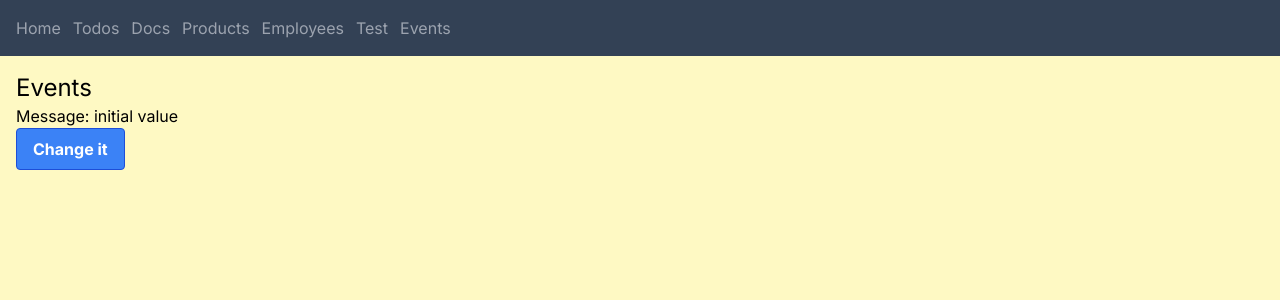
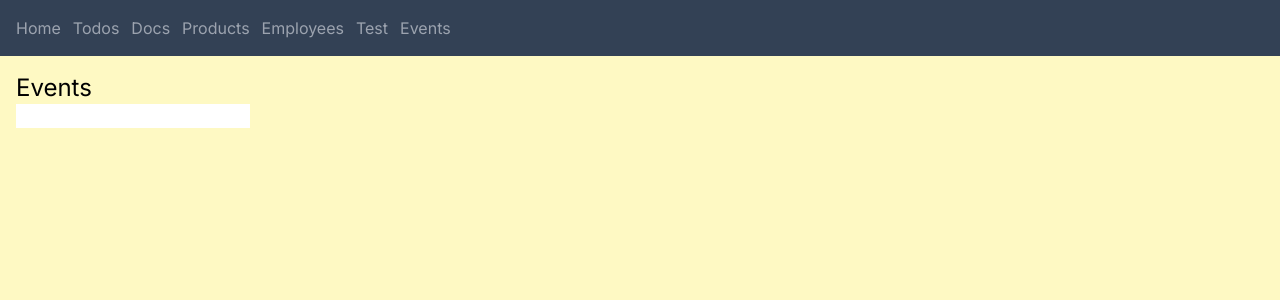
Before and after one commit to edwardtanguay/et823-nextjs-app, a Next.js app: page /events in a window 1280 px wide. Shown: the top 300 px of the page. Built offline with nearby package versions, Linux system fonts and the light colour scheme.

Commit message:
testing layouttodos

```diff
--- /dev/null
+++ b/app/(dashboard)/todos/layout.tsx
@@ -0,0 +1,10 @@
+import NewTodoForm from "@/components/NewTodoForm"
+
+const TodoLayout = ({ children }: { children: React.ReactNode }) => {
+	<>
+		<NewTodoForm />
+		<div>{children}</div>
+	</>
+}
+
+export default TodoLayout
--- a/components/NewTodoForm.tsx
+++ b/components/NewTodoForm.tsx
@@ -1,19 +1,13 @@
-"use client"
-import { useState } from 'react';
 
-const NewTodoForm = () => {
-	const [message, setMessage] = useState('initial value');
-
-	const handleChangeMessage = () => {
-		setMessage('new text');
-	}
-
-	console.log(localStorage);
-
+const NewTodoForm = ({}) => {
 	return (
 		<>
-			<div>Message: {message}</div>
-			<div><button className="btnNormal" onClick={() => handleChangeMessage()}>Change it</button></div>
+			<div>
+				<form>
+					<input type="text" />
+				</form>
+		</div>
+
 		</>
 	)
 }
```
Also changed, not shown: 1 other file (tests, documents, lock files or other folders).
